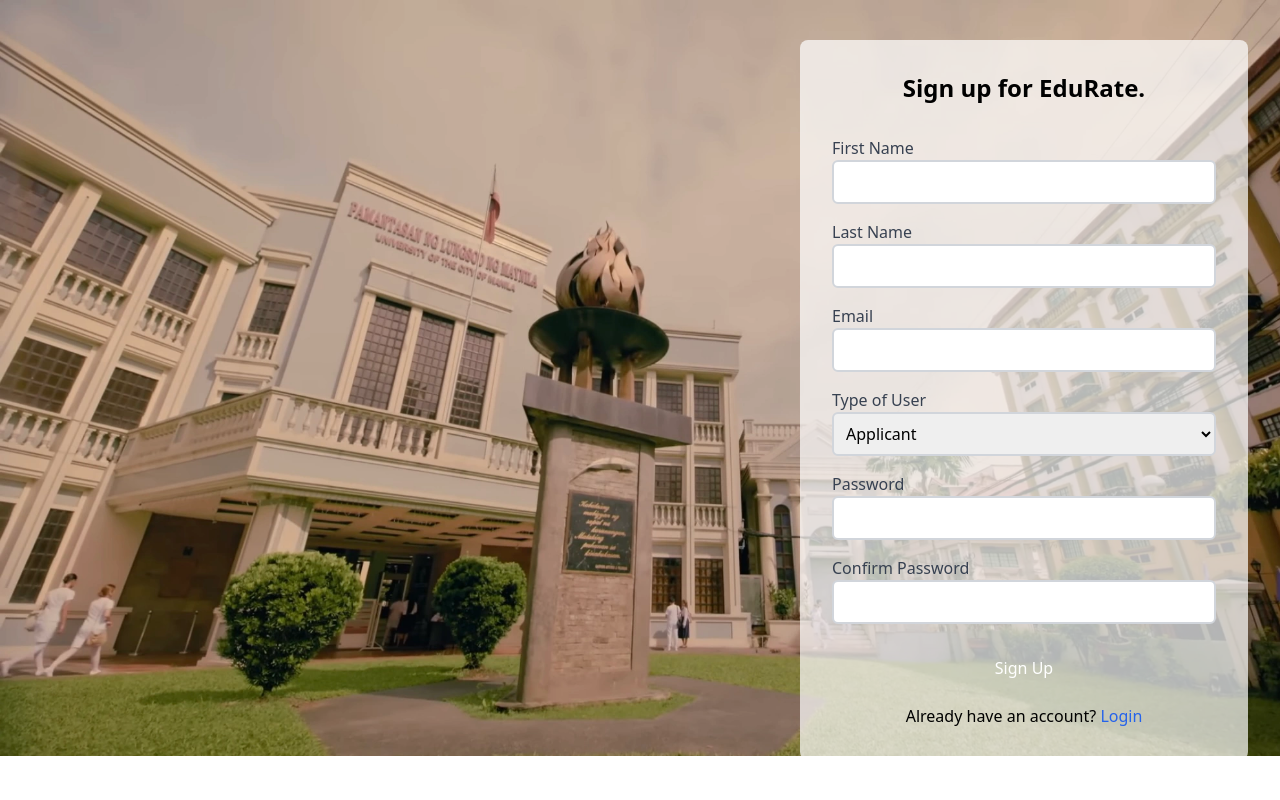
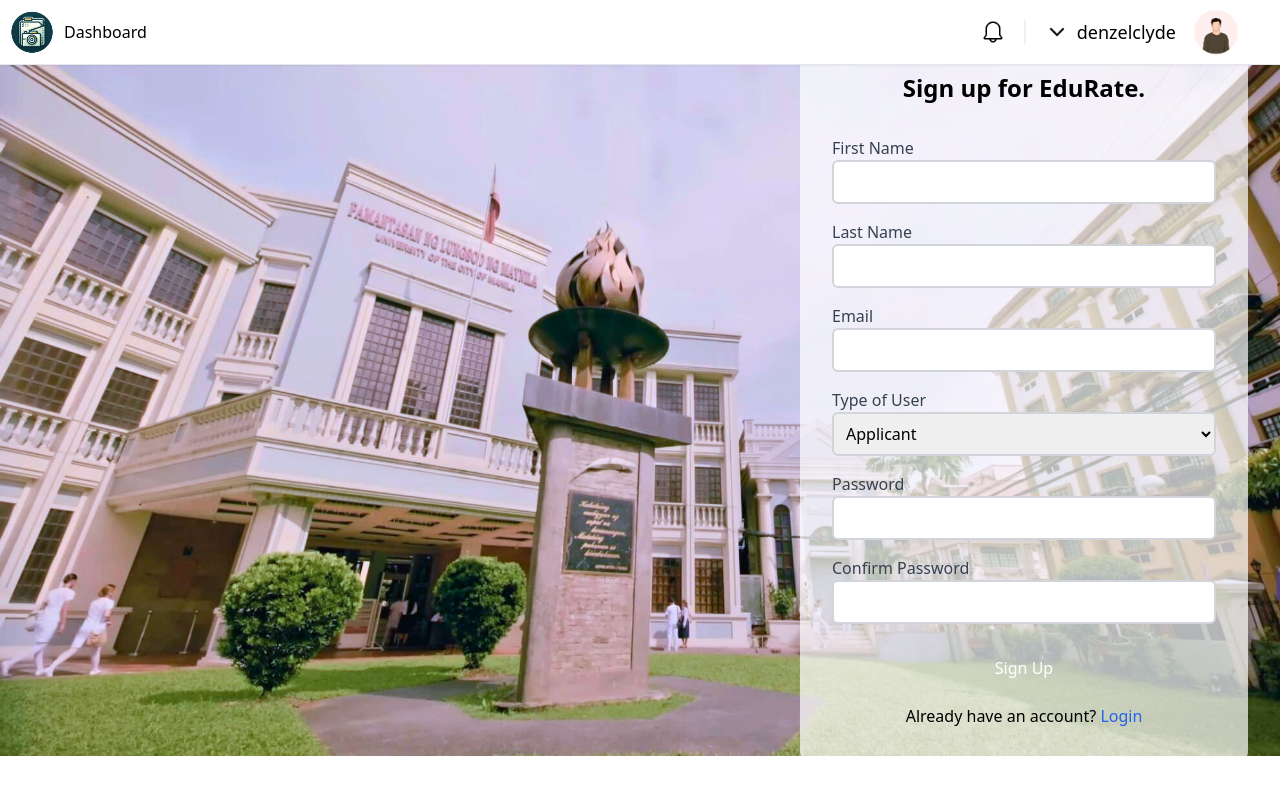
Before and after one commit to markrenan6564/plmfacultyevaluation, a Django app: page /signup/ in a window 1280 px wide. Run offline with Django 4.2, Linux system fonts and the light colour scheme; some libraries are stand-ins or nearby versions.

Commit message:
Excluded urls on Header

```diff
--- a/interface/templates/interface/signup.html
+++ b/interface/templates/interface/signup.html
@@ -2,7 +2,7 @@
 {% load static %}
 {% block title %}Signup{% endblock %}
 {% block content %}
-<body class="bg-opacity-50 bg-cover bg-no-repeat" style="background-image: url('{% static "images/plmBg.webp" %}'); background-size:105%; background-attachment: fixed;"">
+<body class="bg-cover bg-no-repeat" style="background-image: url('{% static "images/plmBg.jpg" %}'); background-size:105%; background-attachment: fixed;"">
   <div class="flex w-full align-middle justify-end">
     <div class="bg-white font-sans bg-opacity-70 p-8 mt-10 mr-8 max-w-md w-full rounded-lg">
         <h1 class="text-2xl font-semibold text-center mb-8">Sign up for EduRate.</h1>
--- a/interface/views.py
+++ b/interface/views.py
@@ -1,11 +1,16 @@
 from django.shortcuts import render
+
+excluded_urls = ['home.html', 'signup.html']
 
 # Create your views here.
 def homepage(request):
-	return render(request = request, template_name="interface/home.html")
+	return render(request = request, template_name="interface/home.html", context={"excluded_urls": excluded_urls})
 
 def signup(request):
-	return render(request, template_name="interface/signup.html")
+	return render(request, template_name="interface/signup.html", context={"excluded_urls": excluded_urls})
 
 def dashboard(request):
-	return render(request, template_name="interface/dashboard.html")
+	return render(request, template_name="interface/dashboard.html", context={"excluded_urls": excluded_urls})
+
+def profile(request):
+	return render(request, template_name="interface/profile.html", context={"excluded_urls": excluded_urls})
--- a/theme/templates/base.html
+++ b/theme/templates/base.html
@@ -9,6 +9,24 @@
 		<meta http-equiv="X-UA-Compatible" content="ie=edge">
 		{% tailwind_css %}
 	</head>
+	{% if request.resolver_match.url_name not in excluded_urls %}
+	<header class='flex top-0 left-0 right-0 fixed justify-between shadow-sm bg-white border-gray-200 font-sans min-h-[50px] border-b-[1px]'>
+		<!--Header PFP and Intro-->
+		<div class='flex items-center justify-between font-semiboldtext-lg'>
+		<a href="{% url 'interface:dashboard' %}"><img src="{% static 'images/edurateLogo.png' %}" class="w-16"></a>
+		<h1>Dashboard</h1>
+		</div>
+		<!--User Profile-->
+		<div class="flex gap-x-2 items-center mr-8 text-lg">
+		<img src="{% static 'images/bell.png' %}" alt="Notification bell" class="w-6">
+		<img src="{% static 'images/line.png' %}" alt="Line" class="w-6">
+		<img src="{% static 'images/down.png' %}" alt="Down arrow" class="w-6">
+		denzelclyde
+		<img src="{% static 'images/placeholderProfile.jpg' %}" class="w-16">
+		</div>
+	</header>
+	{% endif %}
+
 	{% block content %}
 	{% endblock %}
 </html>
```
Also changed, not shown: interface/templates/interface/dashboard.html (+1 -15 lines), interface/static/images/plmBg.jpg (added), interface/static/images/plmBg.webp (deleted), interface/templates/interface/profile.html (added).
